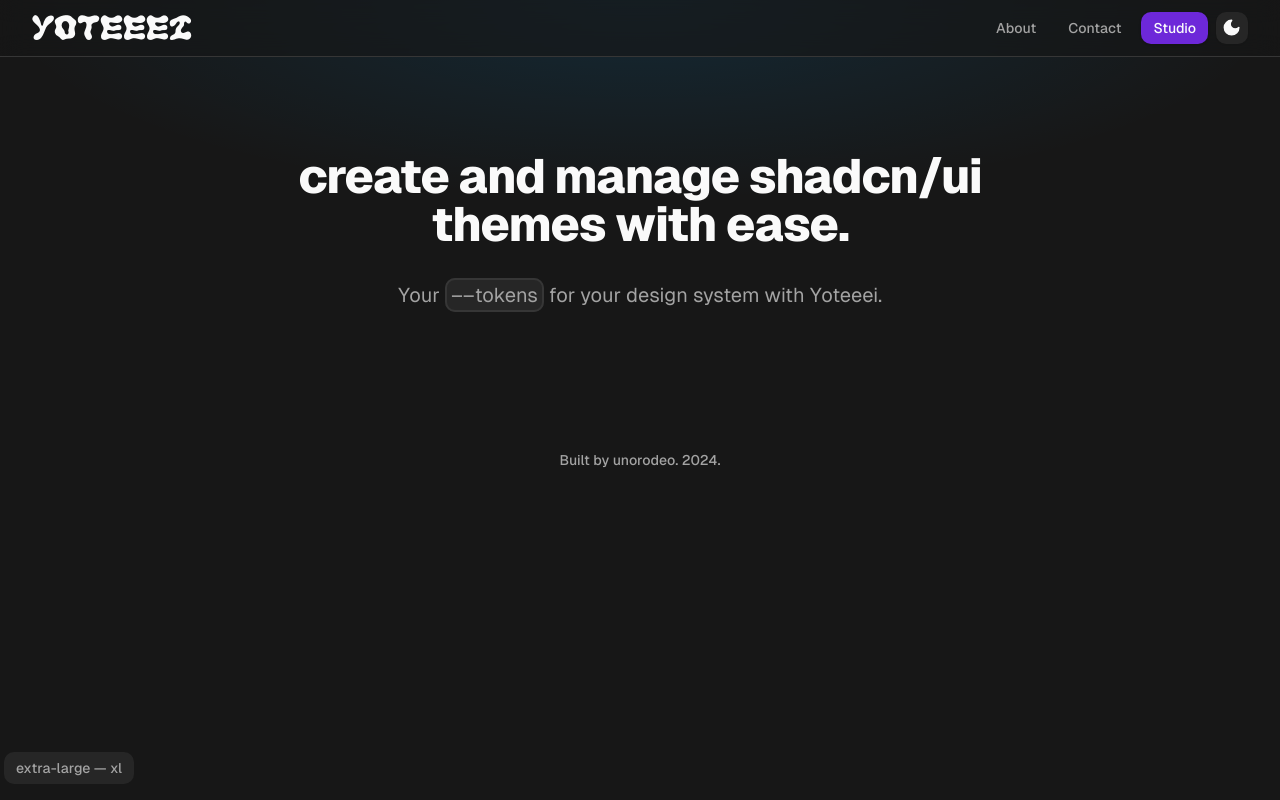
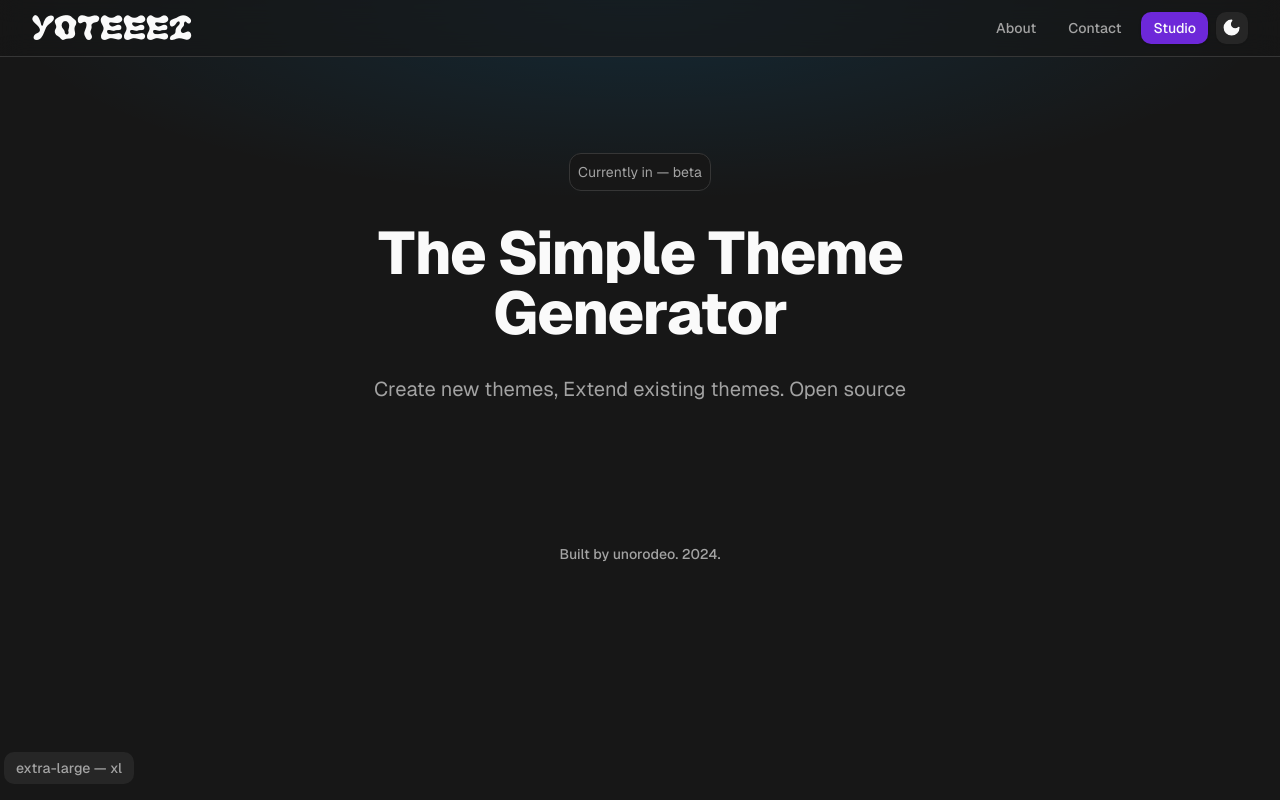
Before and after one commit to unorodeo/yotei, a Next.js app: page / in a window 1280 px wide. Built offline with nearby package versions, Linux system fonts and the light colour scheme.

Commit message:
chore: update copy + metadata

```diff
--- a/app/(app)/page.tsx
+++ b/app/(app)/page.tsx
@@ -1,22 +1,26 @@
 import { Section } from "@/components/ui/section";
-import { siteConfig } from "@/site.config";
 
 export default function Home() {
   return (
     <>
       <Section className="max-w-[85rem] py-24 space-y-8">
+        <div className="flex justify-center">
+          <div
+            className={
+              "inline-flex items-center p-2 text-sm text-muted-foreground hover:text-foreground transition-colors select-none bg-background border border-border rounded-lg"
+            }
+          >
+            Currently in &mdash; beta
+          </div>
+        </div>
         <div className="max-w-3xl mx-auto text-center">
-          <h1 className="block text-4xl sm:text-5xl">
-            create and manage shadcn/ui themes with ease.
+          <h1 className="block text-4xl sm:text-5xl md:text-6xl">
+            The Simple Theme Generator
           </h1>
         </div>
         <div className="max-w-3xl mx-auto text-center">
           <div className="lead">
-            Your{" "}
-            <span className="bg-muted p-1 rounded-md border-2">
-              &ndash;&ndash;tokens
-            </span>{" "}
-            for your design system with {siteConfig.name}.
+            Create new themes, Extend existing themes. Open source
           </div>
         </div>
       </Section>
--- a/app/layout.tsx
+++ b/app/layout.tsx
@@ -9,10 +9,10 @@ import { siteConfig } from "@/site.config";
 
 export const metadata: Metadata = {
   title: {
-    template: "%s | The simple theme generator for shadcn/ui themes.",
-    default: `${siteConfig.name} | Create and manage shadcn/ui themes with ease.`,
+    template: "%s | The simple theme generator.",
+    default: `${siteConfig.name} | Create and manage themes with ease.`,
   },
-  description: "Create and manage shadcn/ui themes with ease.",
+  description: "Create and manage themes with ease.",
 };
 
 export default function RootLayout({
```
